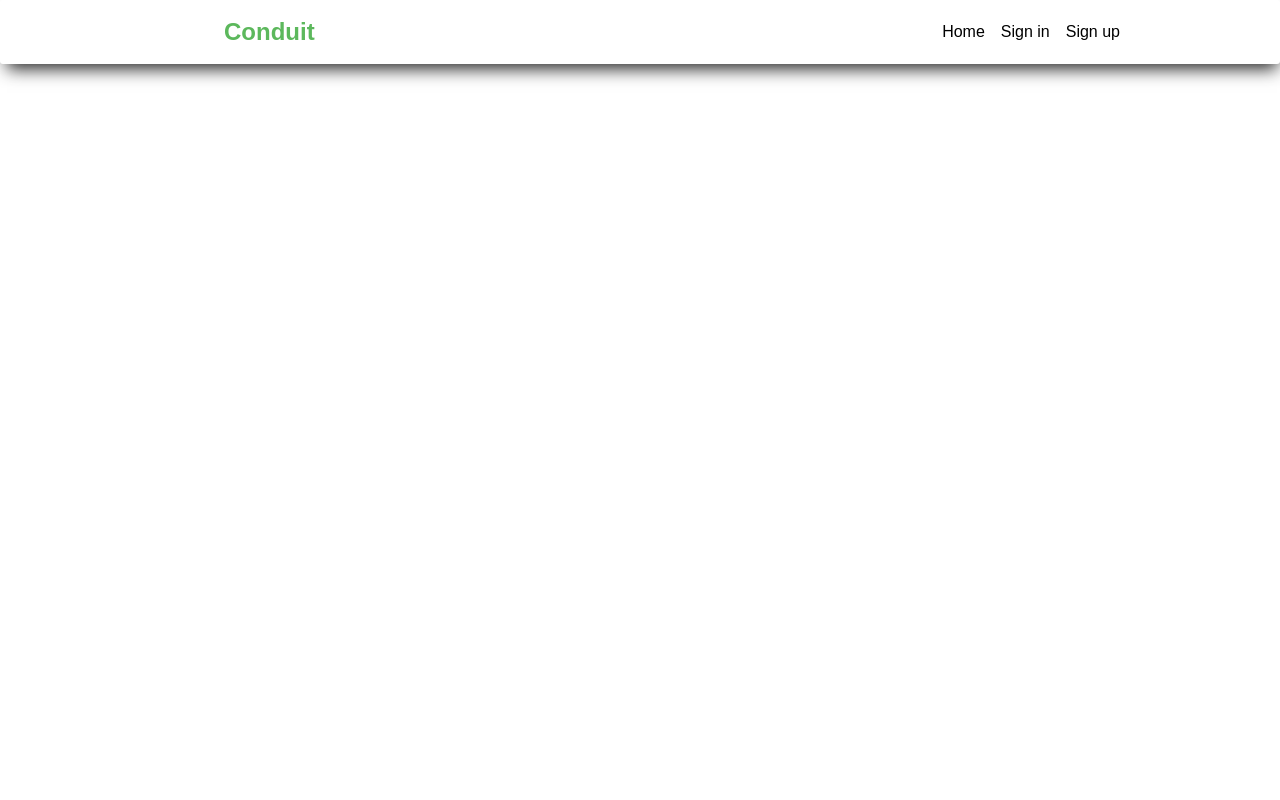
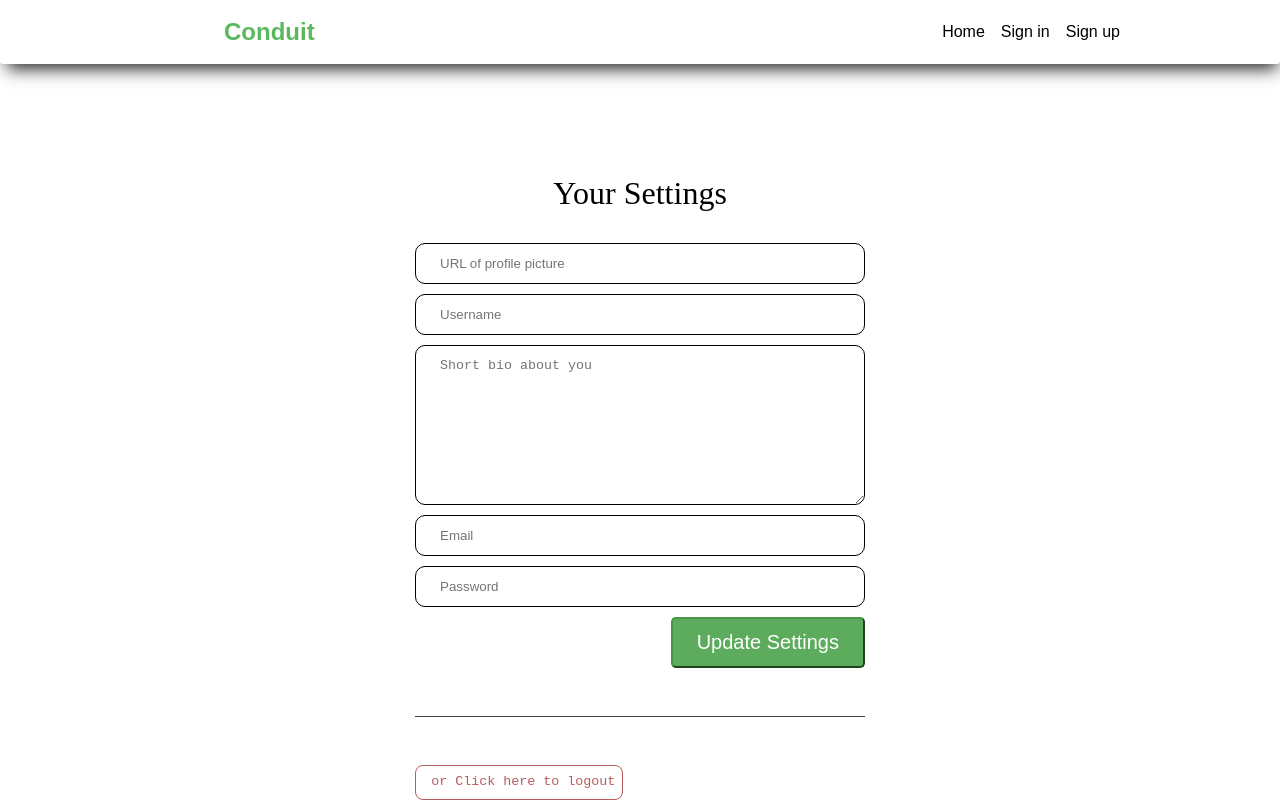
Before and after one commit to Ayush-Pyakurel/real-world-app-react, a React (Vite) app: page /settings in a window 1280 px wide. Built offline with nearby package versions, Linux system fonts and the light colour scheme.

Commit message:
Add Settings page and style the page Font Awesome install

```diff
--- a/package.json
+++ b/package.json
@@ -9,6 +9,10 @@
     "preview": "vite preview"
   },
   "dependencies": {
+    "@fortawesome/fontawesome-svg-core": "^6.2.1",
+    "@fortawesome/free-regular-svg-icons": "^6.2.1",
+    "@fortawesome/free-solid-svg-icons": "^6.2.1",
+    "@fortawesome/react-fontawesome": "^0.2.0",
     "axios": "^1.2.1",
     "formik": "^2.2.9",
     "react": "^18.2.0",
--- a/src/App.tsx
+++ b/src/App.tsx
@@ -5,15 +5,18 @@ import Login from "./Pages/login/Login";
 import Signup from "./Pages/SignUp/Signup";
 import Home from "./Pages/Home/Home";
 import NewArticle from "./Pages/New-Article/newArticle";
+import Settings from "./Pages/Setting-page/Settings";
+import Article from "./Pages/Article/Article";
+
 //react router import
 import { Route, Routes } from "react-router-dom";
 
 //component import
 import NavBar from "./Component/NavBar/NavBar";
-import Article from "./Pages/Article/Article";
 import YourArticle from "./Component/Your Article/YourArticle";
 import GlobalArticle from "./Component/Global Article/GlobalArticle";
 
+//login auth context import
 import { useAuthContext } from "./Hooks/useAuthContext";
 
 function App() {
@@ -29,6 +32,7 @@ function App() {
         {isLoggedIn && <Route path="/" element={<YourArticle />} />}
         <Route path="/login" element={<Login />} />
         <Route path="/signup" element={<Signup />} />
+        <Route path="settings" element={<Settings />} />
         <Route path="/create-article" element={<NewArticle />} />
         <Route path="/article" element={<Article />} />
 
--- a/src/Component/NavBar/NavBar.tsx
+++ b/src/Component/NavBar/NavBar.tsx
@@ -5,6 +5,9 @@ import { FC, ReactElement } from "react";
 import NavStyles from "./NavBar.module.css";
 
 import { useAuthContext } from "../../Hooks/useAuthContext";
+
+import { faGear } from "@fortawesome/free-solid-svg-icons";
+import { FontAwesomeIcon } from "@fortawesome/react-fontawesome";
 
 const NavBar: React.FC = (): ReactElement => {
   //@ts-ignore
@@ -41,7 +44,7 @@ const NavBar: React.FC = (): ReactElement => {
               <Link to="/create-article">New Article</Link>
             </li>
             <li>
-              <Link to="/setting">Settings</Link>
+            <FontAwesomeIcon icon={faGear}/> <Link to="/settings">Settings</Link>
             </li>
             <li>
               <img src={user.image} alt="user" />{" "}
--- a/src/Pages/Home/Home.tsx
+++ b/src/Pages/Home/Home.tsx
@@ -19,11 +19,6 @@ const Home: React.FC = (): ReactElement => {
   //@ts-ignore
 
   const { isLoggedIn, user } = useAuthContext();
-  console.log(user, isLoggedIn, "state");
-  // const onGlobalFeedClick = () => {
-  //   return <Article />;
-  // };
-
   return (
     <>
       {!isLoggedIn ? (
--- /dev/null
+++ b/src/Pages/Setting-page/Settings.module.css
@@ -0,0 +1,77 @@
+.container {
+  display: flex;
+  flex-direction: column;
+  align-items: center;
+  box-sizing: border-box;
+}
+
+.container h1 {
+  text-align: center;
+  margin-top: 7rem;
+  margin-bottom: 2rem;
+  font-family: inherit;
+  font-weight: 500;
+  line-height: 1.1;
+  color: inherit;
+}
+
+.update-form {
+  display: flex;
+  flex-direction: column;
+  width: 450px;
+  gap: 10px;
+}
+
+.update-form button {
+  align-self: flex-end;
+  padding: 0.75rem 1.5rem;
+  font-size: 1.25rem;
+  border-radius: 0.3rem;
+  background-color: #5dac5d;
+  border-color: #499749;
+  color: #fff;
+  cursor: pointer;
+}
+
+.update-form button:hover {
+  color: #fff;
+  cursor: pointer;
+  background-color: #449d44;
+  border-color: #419641;
+}
+
+.line {
+  margin: 3rem;
+  width: 450px;
+  height: 1px;
+  background-color: #404243;
+  align-self: center;
+}
+
+.logout {
+  display: inline-block;
+  font-weight: 400;
+  font-family: monospace;
+  line-height: 1.25;
+  white-space: nowrap;
+  cursor: pointer;
+  padding: 0.5rem 0.95rem;
+  background-color: transparent;
+  border: 1px solid #b85c5c;
+  border-radius: 0.5rem;
+  width: 13rem;
+  color: #b85c5c;
+}
+
+.logout:hover {
+  color: #fff;
+  background-color: #b85c5c;
+  border-color: #b85c5c;
+}
+
+.logout-container {
+  display: flex;
+  flex-direction: column;
+  justify-content: flex-start;
+  width: 450px;
+}
--- /dev/null
+++ b/src/Pages/Setting-page/Settings.tsx
@@ -0,0 +1,113 @@
+import axios from "axios";
+import styleSettings from "./Settings.module.css";
+
+import { useFormik } from "formik";
+import * as YUP from "yup";
+import { useEffect, useState } from "react";
+
+const Settings = () => {
+  //   const [values, setValues] = useState();
+
+  //   useEffect(() => {
+  //     updateCurrentUser(values);
+  //   }, [values]);
+
+  const updateCurrentUser = async (values: any) => {
+    await axios.put(
+      "https://api.realworld.io/api/user",
+      {
+        user: {
+          email: values.email,
+          password: values.password,
+          username: values.username,
+          bio: values.bio,
+          image: values.image,
+        },
+      },
+      {
+        headers: {
+          "content-type": "application/json",
+          Authorization: `Token ${localStorage.getItem("Token")}`,
+        },
+      }
+    );
+  };
+
+  const formValidate: any = YUP.object({
+    image: YUP.string(),
+    username: YUP.string().required("Enter the username"),
+    bio: YUP.string().optional(),
+    email: YUP.string().required(),
+    password: YUP.string().required(),
+  });
+
+  const formik = useFormik({
+    initialValues: {
+      image: "",
+      username: "",
+      bio: "",
+      email: "",
+      password: "",
+    },
+    onSubmit: (value) => {
+      //@ts-ignore
+      //   setValues(value);
+      updateCurrentUser(value);
+    },
+    validationSchema: formValidate,
+  });
+
+  return (
+    <main className={styleSettings.container}>
+      <h1>Your Settings</h1>
+      <form
+        onSubmit={formik.handleSubmit}
+        className={styleSettings["update-form"]}
+      >
+        <input
+          type="text"
+          name="image"
+          onChange={formik.handleChange}
+          value={formik.values.image}
+          placeholder="URL of profile picture"
+        />
+        <input
+          name="username"
+          type="text"
+          onChange={formik.handleChange}
+          value={formik.values.username}
+          placeholder="Username"
+        />
+        <textarea
+          name="bio"
+          onChange={formik.handleChange}
+          value={formik.values.bio}
+          placeholder="Short bio about you"
+        />
+        <input
+          type="text"
+          name="email"
+          onChange={formik.handleChange}
+          value={formik.values.email}
+          placeholder="Email"
+        />
+        <input
+          type="password"
+          name="password"
+          onChange={formik.handleChange}
+          value={formik.values.password}
+          placeholder="Password"
+        />
+        <button>Update Settings</button>
+      </form>
+      <div className={styleSettings["logout-container"]}>
+        <div className={styleSettings.line} />
+        <button className={styleSettings.logout}>
+          or Click here to logout
+        </button>
+      </div>
+    </main>
+  );
+};
+
+export default Settings;
```
Also changed, not shown: 1 other file (tests, documents, lock files or other folders).
